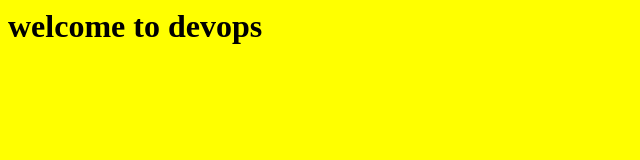
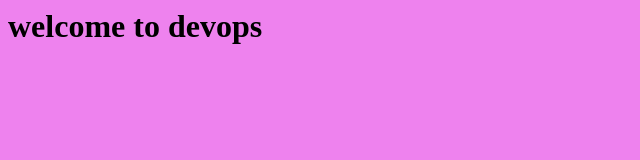
Before and after one commit to hit-ops/jenkins-master-slave, a plain HTML site: page index.html in a window 1280 px wide. Shown: the whole page, without its empty margins (0-640 px from the left). Drawn offline with Linux system fonts and the light colour scheme.

Commit message:
Update index.html

```diff
--- a/index.html
+++ b/index.html
@@ -1,3 +1,3 @@
-<body bgcolor="yellow">
+<body bgcolor="violet">
     <h1> welcome to devops </h1>
 </body>
```
